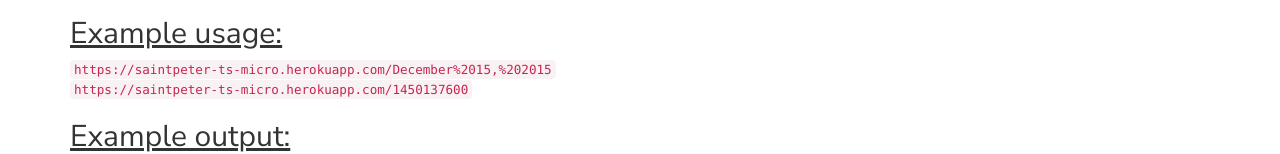
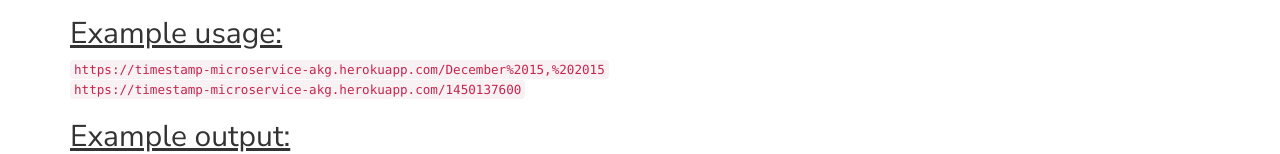
Before and after one commit to Akademskig/Timestamp_microservice, a website: page index.html in a window 1280 px wide. Shown: the part 236-390 px from the top of the page. Drawn offline with nearby package versions, Linux system fonts and the light colour scheme.

Commit message:
changed details

```diff
--- a/index.html
+++ b/index.html
@@ -23,8 +23,8 @@
             </ul>
 
             <h2>Example usage:</h2>
-            <code>https://saintpeter-ts-micro.herokuapp.com/December%2015,%202015</code><br>
-            <code>https://saintpeter-ts-micro.herokuapp.com/1450137600</code>
+            <code>https://timestamp-microservice-akg.herokuapp.com/December%2015,%202015</code><br>
+            <code>https://timestamp-microservice-akg.herokuapp.com/1450137600</code>
             <h2>Example output:</h2>
             <code>{ "unix": 1450137600, "natural": "December 15, 2015" }</code><br>
             <code>{ "unix": null, "natural": null }</code>
--- a/server.js
+++ b/server.js
@@ -27,7 +27,8 @@
     }
 
     var d = new Date(date);
-    if(d){
+    console.log(d);
+    if(d != "Invalid Date"){
         res.send({
             unix: d.now(),
             natural: d.toDateString()
```
